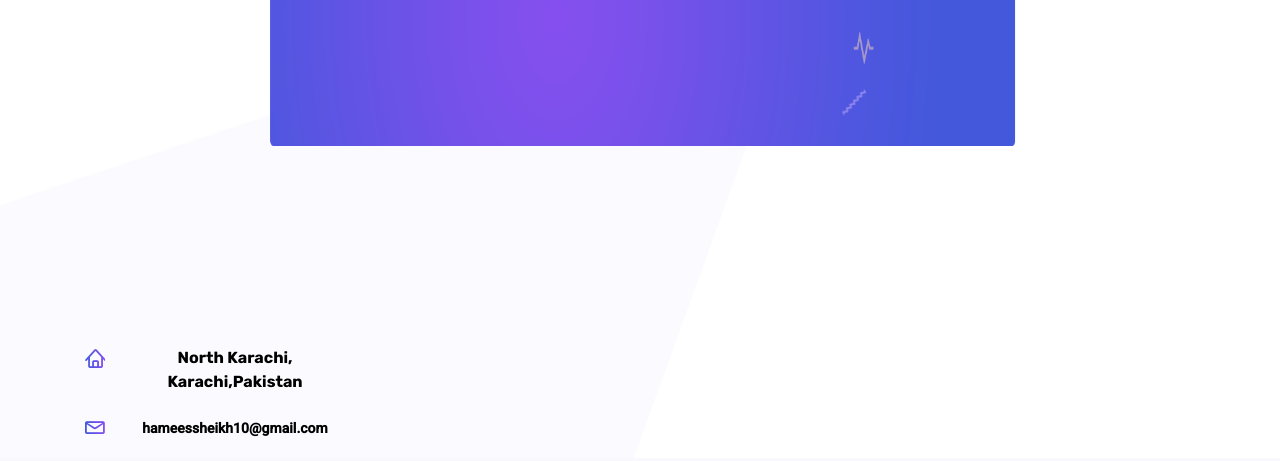
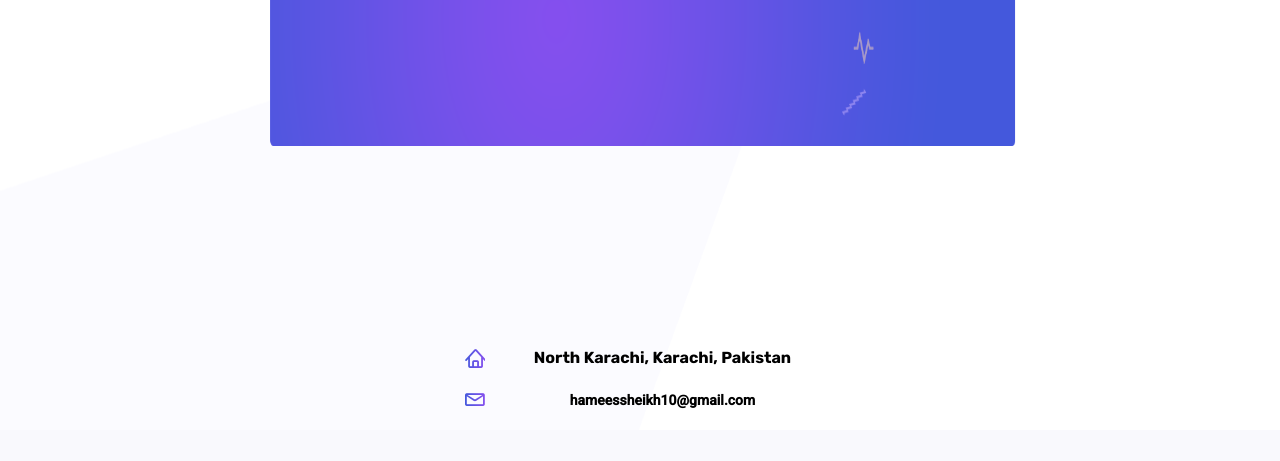
Before and after one commit to Hamees123/Portfolio, a plain HTML site: page contact.html in a window 1280 px wide. Shown: the part 339-800 px from the top of the page. Drawn offline with Linux system fonts and the light colour scheme; some packages are replaced by stand-ins of ours.

Commit message:
Refactor contact area for improved layout
Updated contact section layout and styling.

```diff
--- a/contact.html
+++ b/contact.html
@@ -82,36 +82,33 @@
     <!--================ End Banner Area =================-->
 
     <!--================Contact Area =================-->
-    <center>
    <section class="contact_area section_gap">
-          <div class="container" >
-            <div class="row">
-                <div class="col-lg-3">
+    <div class="container">
+        <div class="row justify-content-center">
+            <div class="col-lg-4 text-center">
                 <div class="contact_info">
-                        <div class="info_item">
+
+                    <div class="info_item mb-3">
                         <i class="lnr lnr-home"></i>
-                            <h6>North Karachi, Karachi,Pakistan</h6>
-                            <p></p>
+                        <h6>North Karachi, Karachi, Pakistan</h6>
                     </div>
-                        <div class="info_item">
-                            <!-- <i class="lnr lnr-phone-handset"></i>
-                            <h6><a href="#"></a></h6>
-                            <p>Mon to Fri 9am to 6 pm</p> -->
+
+                    <div class="info_item mb-3">
+                        <i class="lnr lnr-envelope"></i>
+                        <p>
+                            <a href="mailto:hameessheikh10@gmail.com"
+                               style="text-decoration:none; color:black; font-weight:600;">
+                                hameessheikh10@gmail.com
+                            </a>
+                        </p>
                     </div>
-                        <div class="info_item">
-                            <i class="lnr lnr-envelope"></i>
-                            <p><a href="#" style="text-decoration: none;color: black;font-weight: 600;">hameessheikh10@gmail.com</a></p>
-                            <!-- <p>Send us your query anytime!</p> -->
+
                 </div>
             </div>
         </div>
-
-
-            </div>
-
     </div>
 </section>
-</center>
+
     <!--================Contact Area =================-->
 
         <!--================Footer Area =================-->
```
Lines whose indentation alone changed are shown as unchanged.
